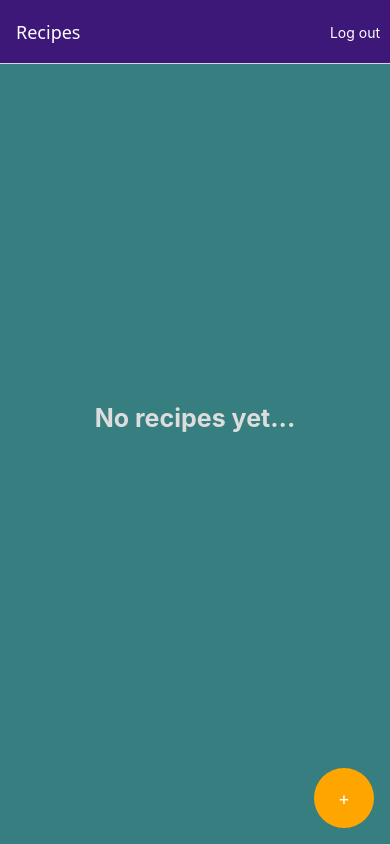
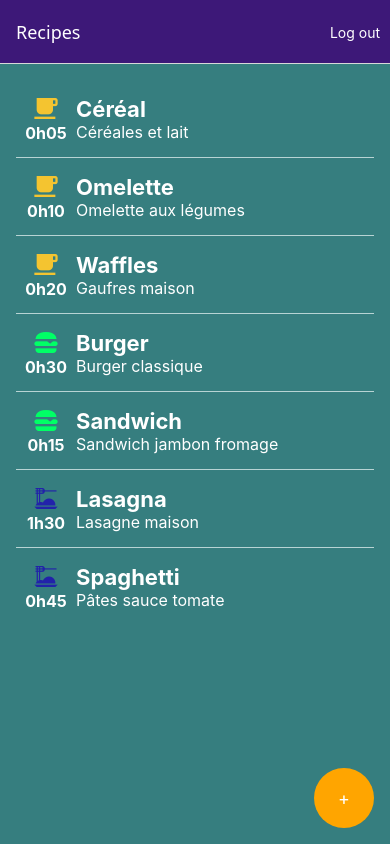
Before and after one commit to Parzival2066931/RecipeEasy, a React Native app: screen /RecipeList in a window 390 px wide. Built offline with nearby package versions, Linux system fonts and the light colour scheme.

Commit message:
put filter recipes in a function and added a seed

```diff
--- a/forms/RecipeList.js
+++ b/forms/RecipeList.js
@@ -8,7 +8,59 @@ import { Recipe } from '../components/Recipe'
 
 export function RecipeList({navigation, route}) {
 
-  const [recipes, setRecipes] = useState([])
+  const [recipes, setRecipes] = useState(
+    sortRecipes([
+      {
+        category: 2,
+        name: 'Spaghetti',
+        durationHours: 0,
+        durationMinutes: 45,
+        description: 'Pâtes sauce tomate'
+      },
+      {
+        category: 0,
+        name: 'Waffles',
+        durationHours: 0,
+        durationMinutes: 20,
+        description: 'Gaufres maison'
+      },
+      {
+        category: 1,
+        name: 'Sandwich',
+        durationHours: 0,
+        durationMinutes: 15,
+        description: 'Sandwich jambon fromage'
+      },
+      {
+        category: 0,
+        name: 'Omelette',
+        durationHours: 0,
+        durationMinutes: 10,
+        description: 'Omelette aux légumes'
+      },
+      {
+        category: 2,
+        name: 'Lasagna',
+        durationHours: 1,
+        durationMinutes: 30,
+        description: 'Lasagne maison'
+      },
+      {
+        category: 1,
+        name: 'Burger',
+        durationHours: 0,
+        durationMinutes: 30,
+        description: 'Burger classique'
+      },
+      {
+        category: 0,
+        name: 'Céréal',
+        durationHours: 0,
+        durationMinutes: 5,
+        description: 'Céréales et lait'
+      }
+    ])
+  )
 
   const display = route.params
 
@@ -56,6 +108,17 @@ export function RecipeList({navigation, route}) {
         <SubmitButton label='Log out' style={styles.logout} onPress={() => navigation.popTo('LoginForm')}/>
     })
   }, [])
+
+
+  function sortRecipes(recipes) {
+    return [...recipes].sort((a, b) => {
+      if (a.category !== b.category) {
+        return a.category - b.category
+      }
+
+      return a.name.localeCompare(b.name)
+    })
+  }
 
   function handleAddRecipe() {
     navigation.navigate('RecipeForm')
```
